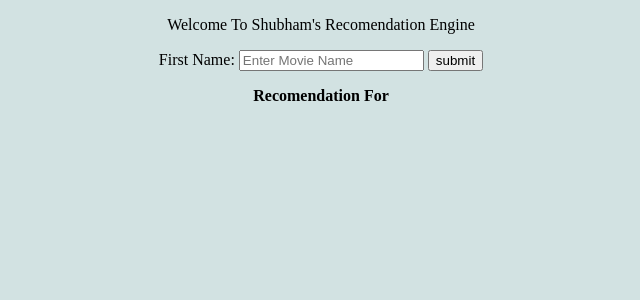
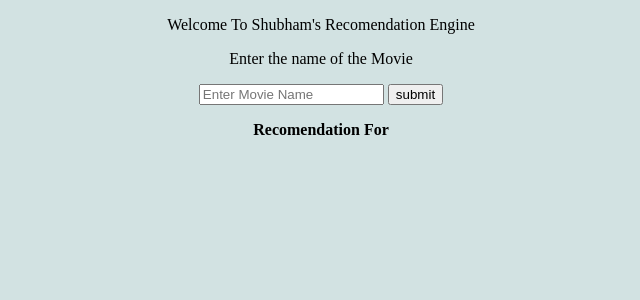
Before and after one commit to shubham8170/Recommendation-Systems-using-Nearest-Neighbors, a Flask app: template templates/index.html in a window 1280 px wide. Shown: the top 300 px of the page, without its empty margins (319-959 px from the left). Run offline with Flask 2, Linux system fonts and the light colour scheme; the template is opened without the code that fills it, so the values that code supplies are empty.

Commit message:
initial commit

```diff
--- a/templates/index.html
+++ b/templates/index.html
@@ -9,12 +9,15 @@
         <body style="background-color:rgb(210, 226, 226);">
             <p style="text-align:center">
             Welcome To Shubham's Recomendation Engine</p>
+            <p style="text-align:center">
+                Enter the name of the Movie</p>
             <form align="center" method="POST">
-                <label for="firstname">First Name:</label>
+                <label for="firstname"></label>
 <input type="text" id="firstname" name="fname" placeholder="Enter Movie Name">
+<input style="text-align: center;" type="submit" value="submit"/>
 
-                <input type="submit" value="submit"/>
             </form>
+
 
            <p style="text-align: center;"><strong>Recomendation For {{first_name}}</strong> </p>
             {% for i in range(size) %}
```
